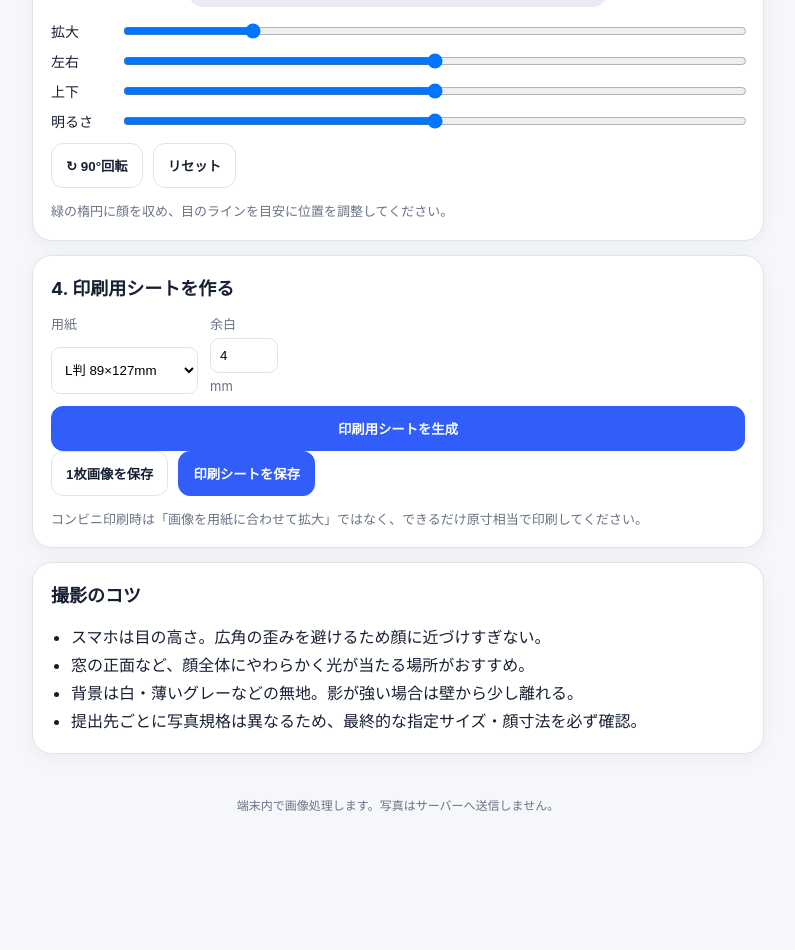
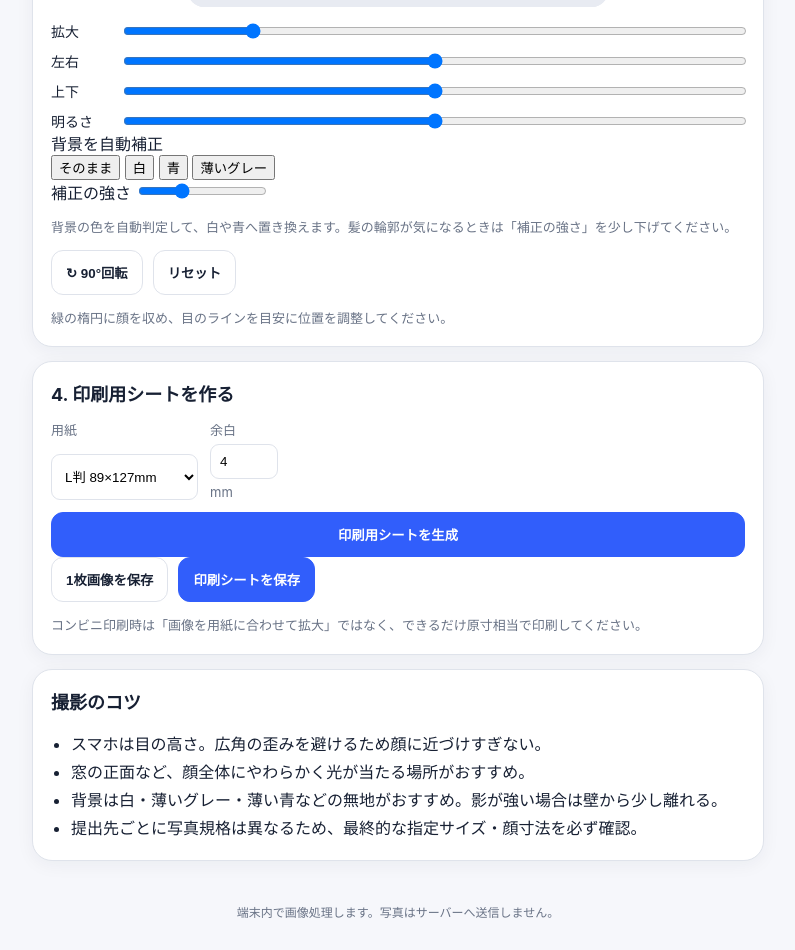
Before and after one commit to branzfamily01/id-photo-maker, a plain HTML site: page index.html in a window 1280 px wide. Shown: the part 1180-2130 px from the top of the page, without its empty margins (242-1037 px from the left). Before the commit the page ends 2023 px from the top, so only its background shows below. Drawn offline with Linux system fonts and the light colour scheme.

Commit message:
Add automatic background correction UI

```diff
--- a/index.html
+++ b/index.html
@@ -10,7 +10,7 @@
 <header class="app-header">
   <div>
     <h1>証明写真メーカー</h1>
-    <p>スマホで撮影・調整・印刷用シート作成</p>
+    <p>スマホで撮影・調整・背景補正・印刷用シート作成</p>
   </div>
 </header>
 
@@ -21,7 +21,7 @@
       <label class="btn primary">📷 カメラで撮る<input id="cameraInput" type="file" accept="image/*" capture="user" hidden></label>
       <label class="btn">🖼 写真から選ぶ<input id="fileInput" type="file" accept="image/*" hidden></label>
     </div>
-    <p class="hint">白〜薄い無地の壁を背景に、正面を向いて撮るときれいに仕上がります。</p>
+    <p class="hint">白〜薄い無地の壁を背景に、正面を向いて撮ると背景の自動補正がきれいに働きやすくなります。</p>
   </section>
 
   <section class="card">
@@ -41,7 +41,7 @@
   </section>
 
   <section class="card editor-card">
-    <h2>3. 顔の位置を合わせる</h2>
+    <h2>3. 顔の位置と背景を整える</h2>
     <div class="stage-wrap">
       <canvas id="editor" width="600" height="800"></canvas>
       <div id="emptyState" class="empty-state">写真を選ぶとここに表示されます</div>
@@ -52,6 +52,21 @@
       <label>上下 <input id="panY" type="range" min="-400" max="400" step="1" value="0"></label>
       <label>明るさ <input id="brightness" type="range" min="70" max="130" step="1" value="100"></label>
     </div>
+
+    <div class="bg-card">
+      <div class="bg-title">背景を自動補正</div>
+      <div class="bg-presets" id="bgPresetButtons">
+        <button data-bg="original">そのまま</button>
+        <button data-bg="white" class="active">白</button>
+        <button data-bg="blue">青</button>
+        <button data-bg="gray">薄いグレー</button>
+      </div>
+      <label class="strength-control">補正の強さ
+        <input id="bgTolerance" type="range" min="18" max="80" step="1" value="38">
+      </label>
+      <p class="hint">背景の色を自動判定して、白や青へ置き換えます。髪の輪郭が気になるときは「補正の強さ」を少し下げてください。</p>
+    </div>
+
     <div class="actions compact">
       <button id="rotateBtn" class="btn">↻ 90°回転</button>
       <button id="resetBtn" class="btn">リセット</button>
@@ -85,7 +100,7 @@
     <ul>
       <li>スマホは目の高さ。広角の歪みを避けるため顔に近づけすぎない。</li>
       <li>窓の正面など、顔全体にやわらかく光が当たる場所がおすすめ。</li>
-      <li>背景は白・薄いグレーなどの無地。影が強い場合は壁から少し離れる。</li>
+      <li>背景は白・薄いグレー・薄い青などの無地がおすすめ。影が強い場合は壁から少し離れる。</li>
       <li>提出先ごとに写真規格は異なるため、最終的な指定サイズ・顔寸法を必ず確認。</li>
     </ul>
   </section>
```
